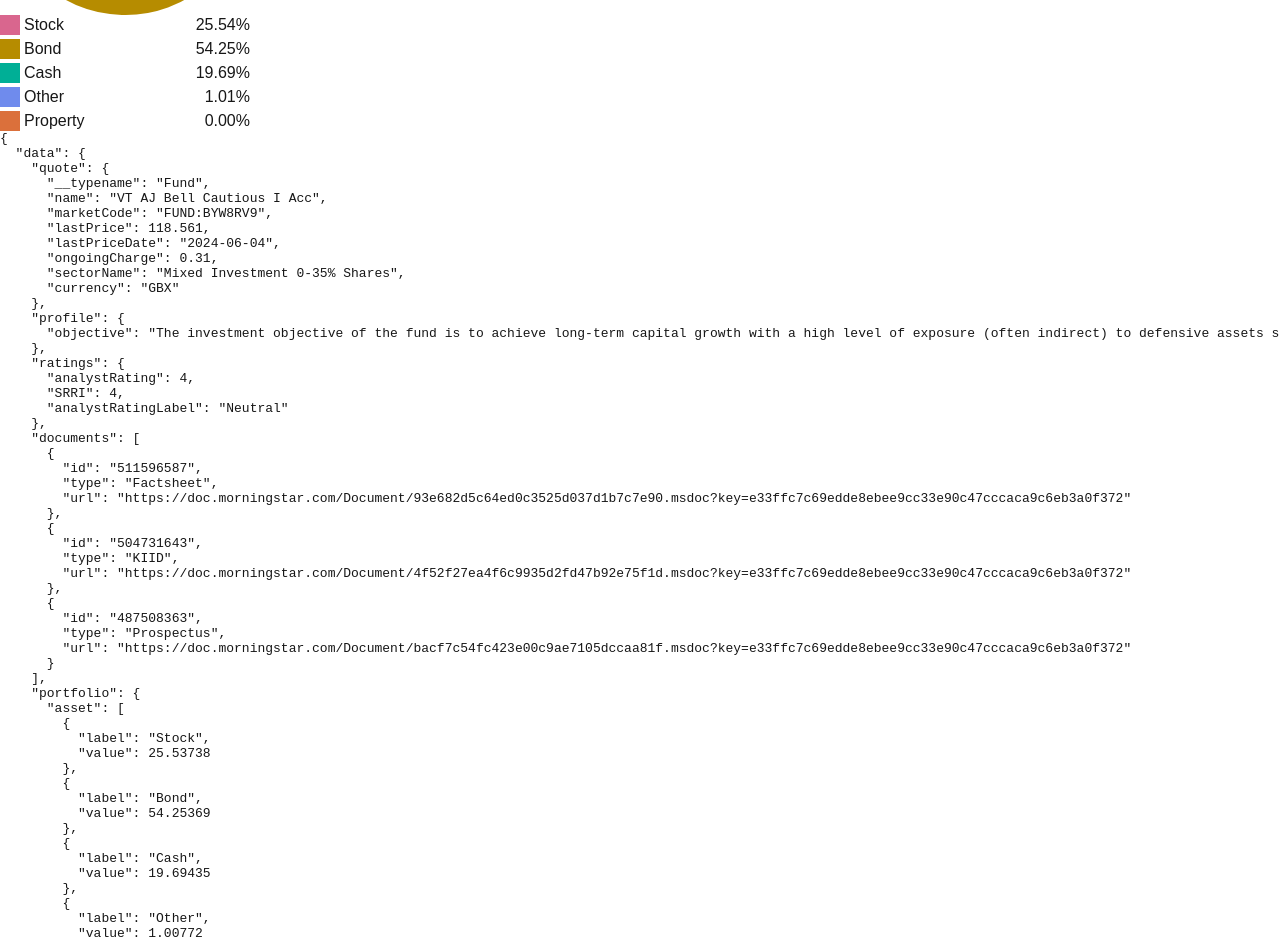
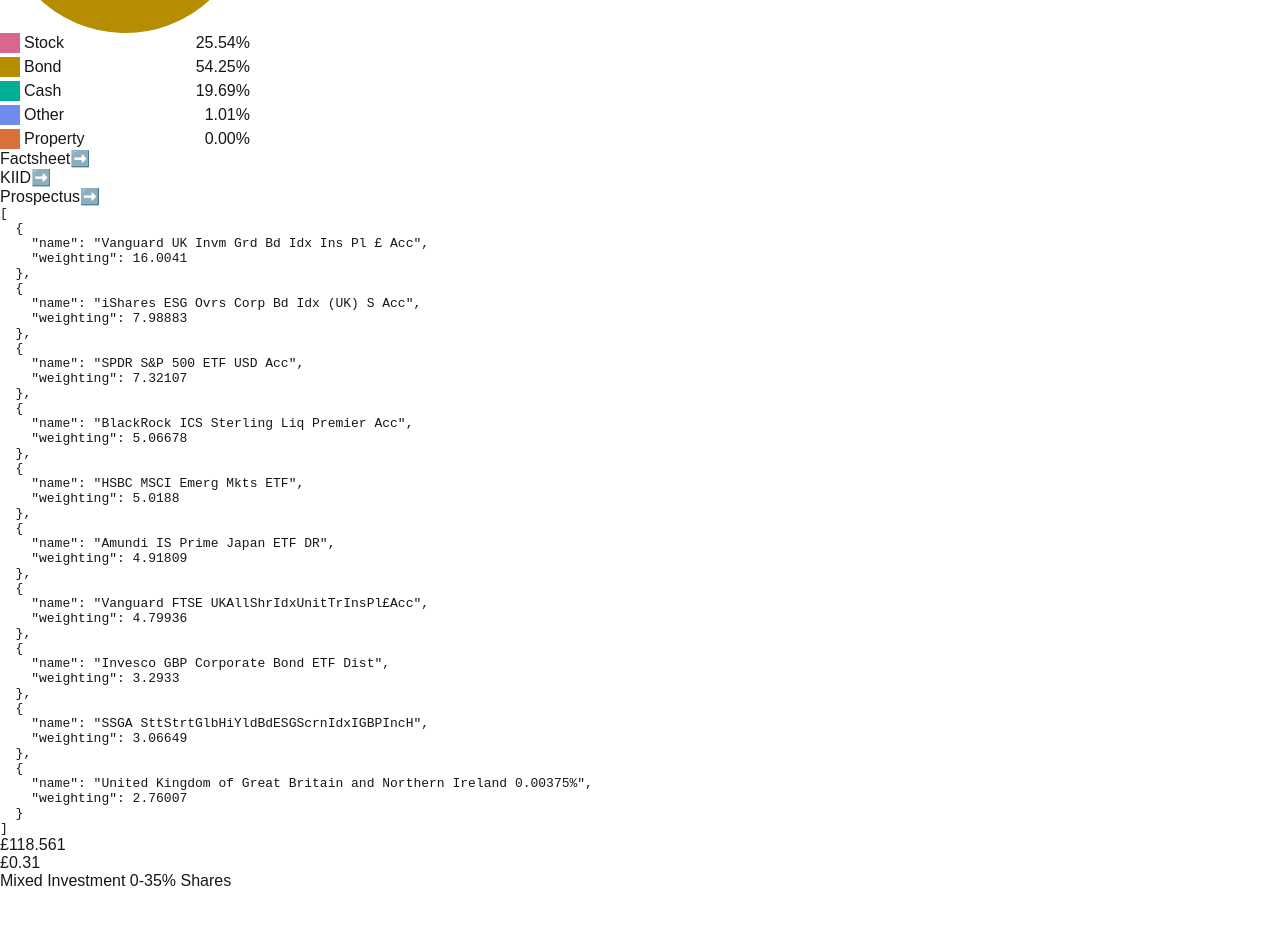
Before and after one commit to norgeous/ajbell-miniapp, a Next.js app: page / in a window 1280 px wide. Shown: the part 420-1361 px from the top of the page. After the commit the page ends 1310 px from the top, so only its background shows below. Built offline with nearby package versions, Linux system fonts and the light colour scheme.

Commit message:
Update index.tsx

```diff
--- a/components/Fund/index.tsx
+++ b/components/Fund/index.tsx
@@ -1,6 +1,15 @@
 import GradientRating from '../GradientRating';
 import PieChart from '../PieChart';
 import StarRating from '../StarRating';
+
+const ExternalLink = ({ href, children }) => (
+  <a href={href} target="_blank" style={{ display: 'block' }}>
+    {children}
+    ➡️
+  </a>
+);
+
+const Table = ({ data }) => <pre>{JSON.stringify(data, null, 2)}</pre>;
 
 interface IFund {
   data: any;
@@ -13,9 +22,19 @@
       <p>{data.data.profile.objective}</p>
       <StarRating value={data.data.ratings.analystRating} />
       <GradientRating value={data.data.ratings.SRRI} />
+      <div>{data.data.ratings.analystRatingLabel}</div>
       <PieChart values={data.data.portfolio.asset} />
-
-      <pre>{JSON.stringify(data, null, 2)}</pre>
+      {data.data.documents.map(({ id, type, url }) => (
+        <ExternalLink key={id} href={url}>
+          {type}
+        </ExternalLink>
+      ))}
+      <Table data={data.data.portfolio.top10Holdings} />
+      <div>£{data.data.quote.lastPrice}</div>
+      <div>£{data.data.quote.ongoingCharge}</div>
+      <div>{data.data.quote.sectorName}</div>
+      {/* <hr /> */}
+      {/* <pre>{JSON.stringify(data, null, 2)}</pre> */}
     </>
   );
 };
```
